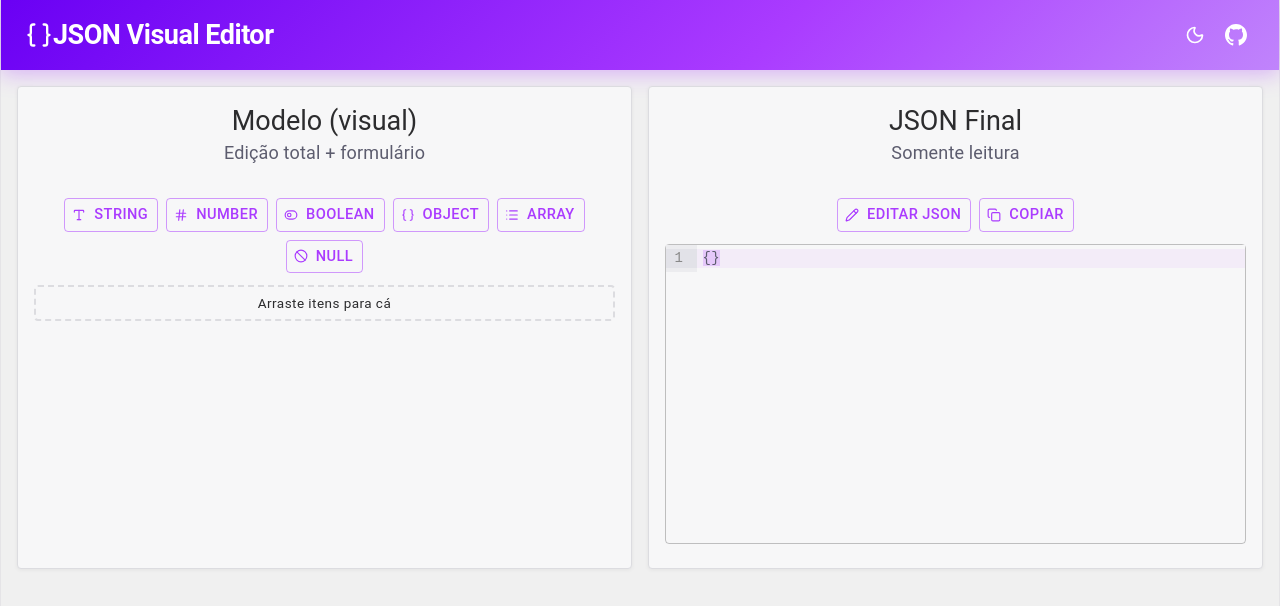
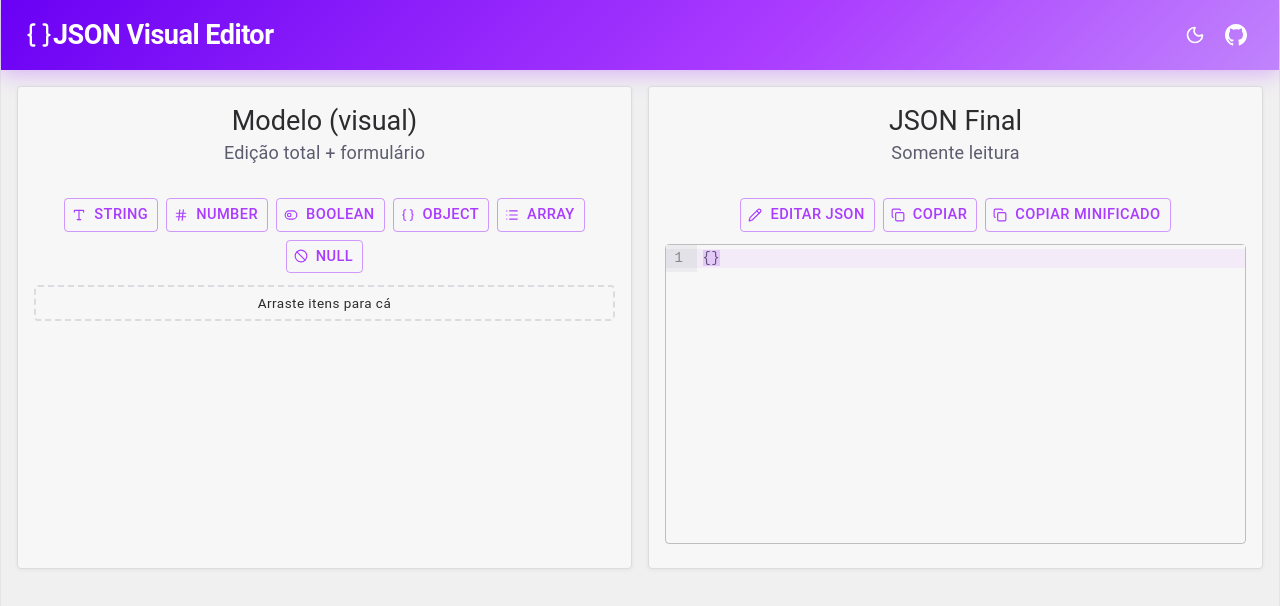
Before and after one commit to GleisonOliveira/json-visual-editor, a React (Vite) app: page / in a window 1280 px wide. Shown: the top 606 px of the page. Built offline with nearby package versions, Linux system fonts and the light colour scheme.

Commit message:
feat/add-minify-option

```diff
--- a/index.html
+++ b/index.html
@@ -2,9 +2,9 @@
 <html lang="en">
   <head>
     <meta charset="UTF-8" />
-    <link rel="icon" type="image/svg+xml" href="/favicon.svg" />
+    <link rel="icon" type="image/png" href="/favicon.png" />
     <meta name="viewport" content="width=device-width, initial-scale=1.0" />
-    <title>json-visual-editor</title>
+    <title>Json Visual Editor</title>
   </head>
   <body>
     <div id="root"></div>
--- a/src/components/JsonPanel/index.tsx
+++ b/src/components/JsonPanel/index.tsx
@@ -64,6 +64,18 @@ export function JsonPanel() {
             >
               Copiar
             </Button>
+            <Button
+              size="small"
+              variant="outlined"
+              startIcon={<Copy size={14} />}
+              onClick={() => {
+                navigator.clipboard.writeText(JSON.stringify(jsonValue))
+                  .then(() => setToast({ msg: 'JSON minificado copiado para o clipboard!', severity: 'success' }))
+                  .catch(() => setToast({ msg: 'Falha ao copiar o JSON.', severity: 'error' }))
+              }}
+            >
+              Copiar minificado
+            </Button>
           </Box>
         )}
 
```
Also changed, not shown: public/favicon.png (added).
